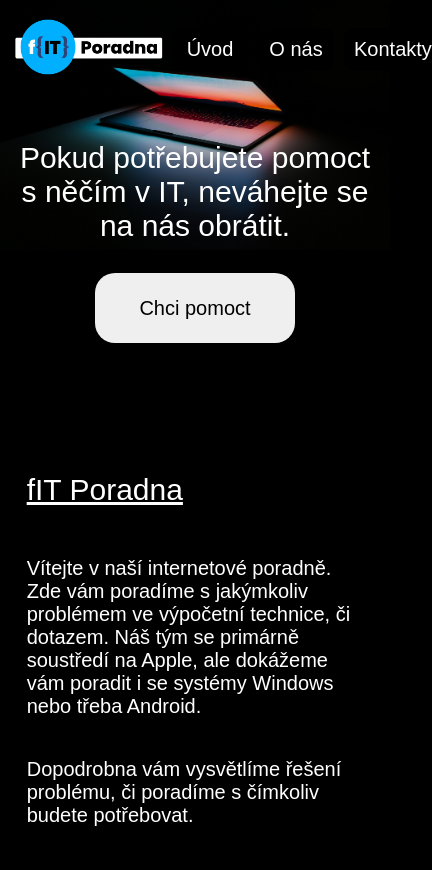
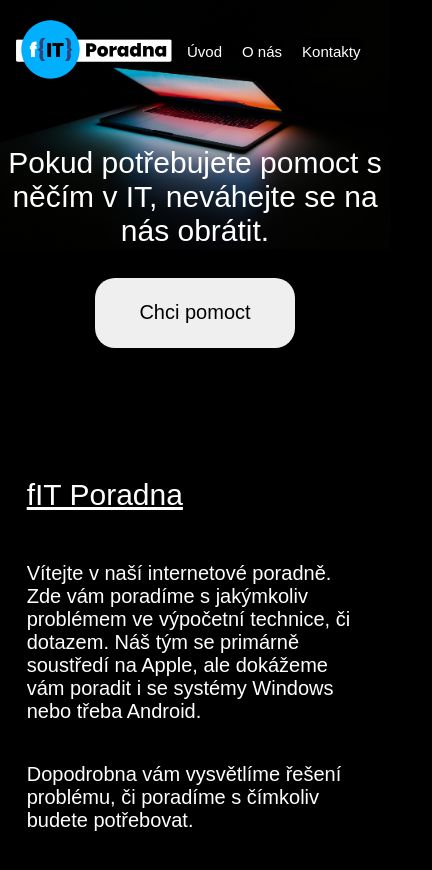
Before and after one commit to DanielWeber1/fitporadna, a plain HTML site: page index.html in a window 390 px wide. Shown: the whole page, 432 px wide, since content can reach past the window. Drawn offline with Linux system fonts and the light colour scheme.

Commit message:
Add files via upload

```diff
--- a/styles.css
+++ b/styles.css
@@ -5,7 +5,7 @@ body{
   background-color: black;
 }
 #logo-div{
-  margin-left: 30px;
+  margin-left: 5%;
 }
 
 #logo{
@@ -35,12 +35,11 @@ body{
 .button{
 
   background-color: black;
-  font-size: 35px;
+  font-size: 25px;
   color: white;
   border-style: none;
-  padding: 15px;
+  padding: 5px;
   border-radius: 10px;
-  min-width: 76px;
   flex-shrink: 1;
 
 }
@@ -56,9 +55,8 @@ body{
   color: white;
   font-family: Arial, Helvetica, sans-serif;
   text-align: center;
-  margin-left: 30px;
-  margin-right: 30px;
-
+  margin-left: 0px;
+  margin-right: 0px;
   font-size: 70px;
 
 }
@@ -109,7 +107,7 @@ body{
   margin-right: 5%;
 }
 
-@media (max-width: 900px){
+@media (max-width: 700px){
   #logo-div{
     margin-left: 0;
   }
@@ -117,25 +115,24 @@ body{
 
 
   #buttons{
-    margin-right: 10px;
     flex-shrink: 1;
+    margin-right: 0;
   }
 
   .button{
 
     background-color: black;
-    font-size: 20px;
+    font-size: 15px;
     color: white;
     border-style: none;
-    padding: 10px;
+    padding: 5px;
     border-radius: 10px;
     flex-shrink: 1;
 
   }
   #first-text{
     font-size: 30px;
-    margin-left: 5px;
-    margin-right: 5px;
+
   }
   #main-page{
     margin-top: 50px;
```
